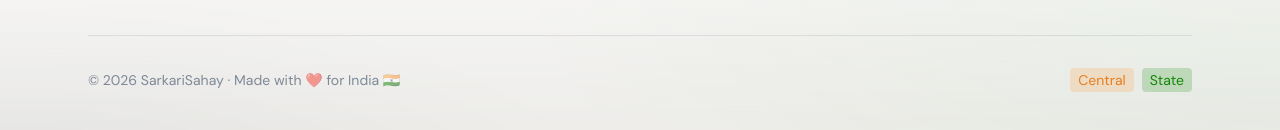
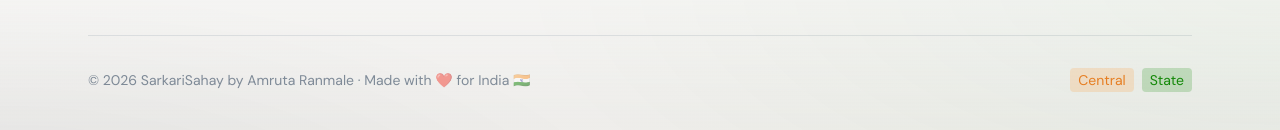
Before and after one commit to amrutaranmale/sarkari-sahay, a React (Vite) app in the folder frontend/: page / in a window 1280 px wide. Shown: the part 3614-3744 px from the top of the page. Built offline with nearby package versions, Linux system fonts and the light colour scheme; no server answers.

Commit message:
feat: added secure contact form page and footer link

```diff
--- a/frontend/src/App.jsx
+++ b/frontend/src/App.jsx
@@ -105,7 +105,7 @@ function Footer() {
           </div>
         </div>
         <div className="mt-10 flex flex-wrap items-center justify-between gap-4 border-t border-navy/10 pt-8 text-sm text-navy/50">
-          <p>© {new Date().getFullYear()} SarkariSahay · Made with ❤️ for India 🇮🇳</p>
+          <p>© {new Date().getFullYear()} SarkariSahay by Amruta Ranmale · Made with ❤️ for India 🇮🇳</p>
           <p className="flex gap-2">
             <span className="rounded bg-saffron/20 px-2 py-0.5 text-saffron-dark">Central</span>
             <span className="rounded bg-green-india/20 px-2 py-0.5 text-green-india">State</span>
```
